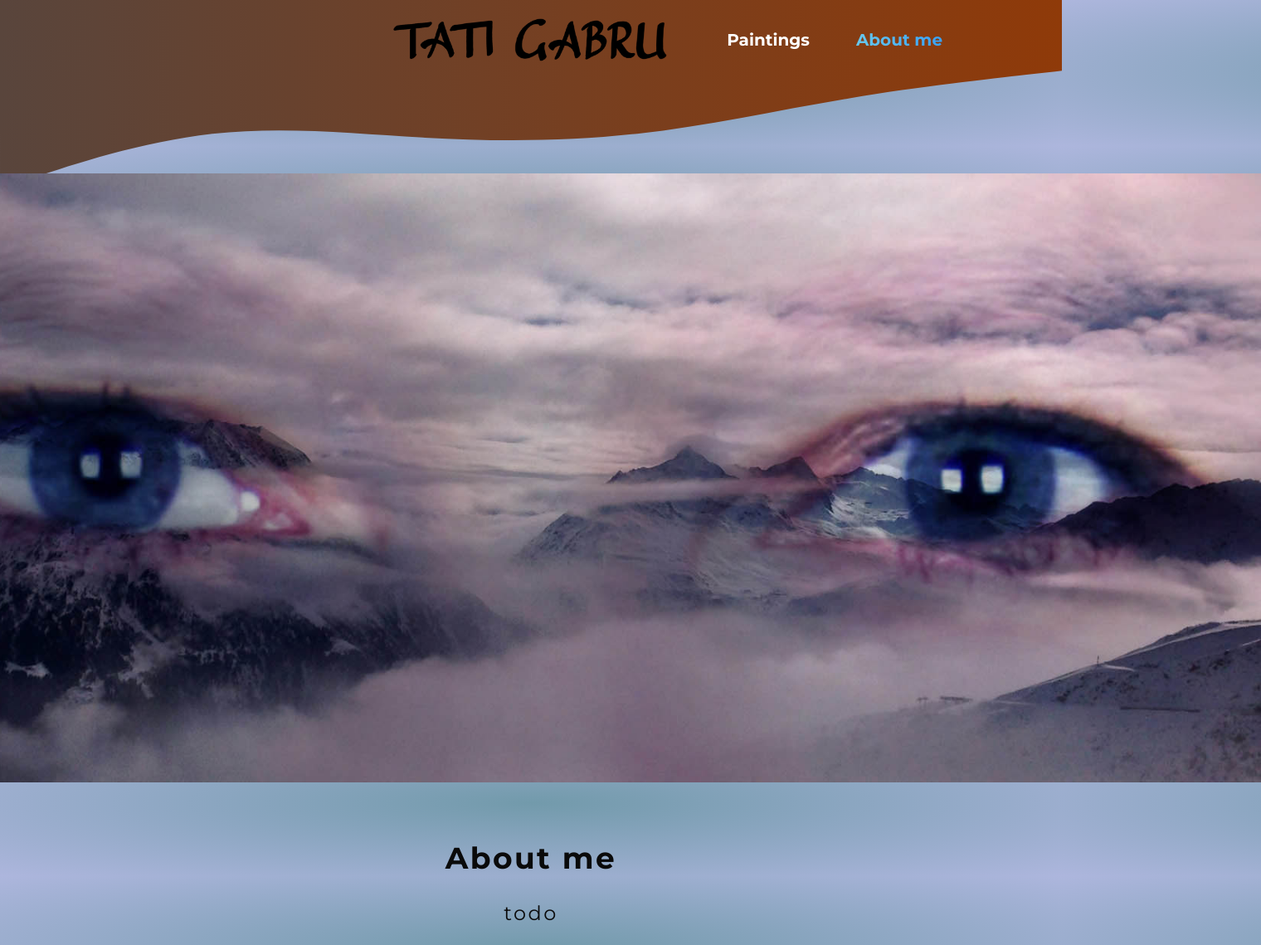
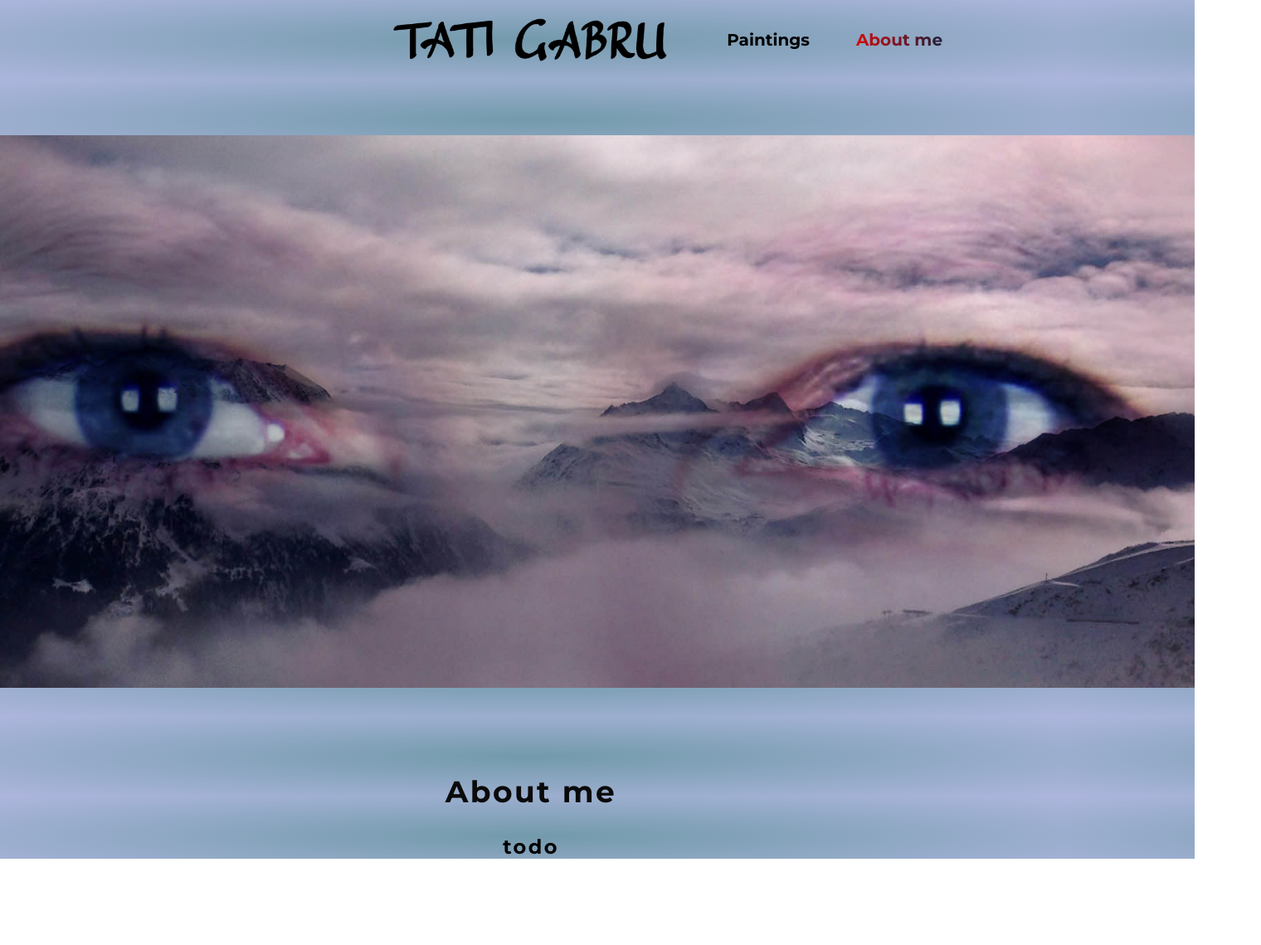
Before and after one commit to tatigabru/gallery, a Next.js app: page /about in a window 1280 px wide. Shown: the whole page at 83% size, 1520 px wide, since content can reach past the window. After the commit the page ends 1035 px from the top, so only its background shows below. Built offline with nearby package versions, Linux system fonts and the light colour scheme.

Commit message:
Remove header svg; change html font, minor style changes

```diff
--- a/app/about/page.module.css
+++ b/app/about/page.module.css
@@ -1,7 +1,5 @@
 
 .header {
-    gap: 3rem;
-    margin: 3rem auto 5rem auto;
     width: 90%;
     max-width: 75rem;
     color: #ddd6cb;
@@ -31,7 +29,7 @@
   .main h2 {
     font-family: 'Montserrat', sans-serif;
     font-size: 2rem;
-    margin-bottom: 3rem;
+    margin-bottom: 0rem;
     color: #ddd6cb;
   }
 
@@ -39,9 +37,7 @@
     position: absolute; /* Position absolutely */
     left: 50%; /* Move it to the horizontal center */
     transform: translateX(-50%); /* Shift back by half its own width */
-    align-items: center;
-    justify-content: center;
-    gap: 1rem;
+    gap: 0rem;
     color: #0a0a0a;
     font-family: 'Montserrat', sans-serif;
     letter-spacing: 0.15rem;
@@ -50,7 +46,7 @@
   }
 
   .about img {
-    width: 110rem;
+    width: 100rem;
     height: 50rem;
     object-fit: contain;
   }
@@ -68,16 +64,10 @@
     gap: 2rem;
   }
 
-  .perks img {
-    width: 8rem;
-    height: 8rem;
-    object-fit: contain;
-  }
-
-  .perks p {
+  .about p {
     font-family: 'Montserrat', sans-serif;
     font-size: 1.5rem;
     font-weight: bold;
     margin: 0;
-    color: #ddd6cb;
+    color: #000000;
   }
--- a/app/globals.css
+++ b/app/globals.css
@@ -1,11 +1,13 @@
 @import url('https://fonts.googleapis.com/css2?family=Quicksand:wght@400;600;700&family=Montserrat:wght@400;700&display=swap');
+@import url('https://fonts.googleapis.com/css2?family=Permanent+Marker&display=swap');
 
 * {
   box-sizing: border-box;
 }
 
 html {
-  font-family: 'Quicksand', sans-serif;
+  /* font-family: 'Quicksand', sans-serif; */
+  font-family: 'Montserrat', sans-serif;
 }
 
 body {
@@ -16,14 +18,15 @@ body {
 .header-background {
   position: absolute;
   width: 100%;
-  height: 320px;
+  height: 100px;
   top: 0;
   left: 0;
   z-index: -1;
+  /* background: #ffffff; */
 }
 
 svg {
-  display: block;
+  display: none; /* block; */
   width: 100%;
   height: auto;
 }
--- a/app/page.js
+++ b/app/page.js
@@ -5,9 +5,11 @@ export default function Home() {
   return (
     <>
       <header className={classes.header}>
-        <h1 className={classes.hero}> title</h1>
         <div className={classes.slideshow}>
           <ImageSlideshow />
+        </div>
+        <div className='hero'>
+          <h1>Text</h1>
         </div>
       </header>
       <main>
--- a/app/page.module.css
+++ b/app/page.module.css
@@ -1,8 +1,8 @@
 
 .header {
     display: flex;
-    gap: 1rem;
-    margin: 1rem auto;
+    gap: 2rem;
+    margin: 4rem auto;
     width: 90%;
     max-width: 75rem;
     position: relative; /* Add this to allow absolute positioning of logo */
@@ -20,14 +20,14 @@
 
   .hero h1 {
     font-size: 2rem;
-    font-weight: bold;
-    font-family: 'Montserrat', sans-serif;
+    font-family: 'Permanent Marker', cursive;
     letter-spacing: 0.15rem;
-    text-transform: uppercase;
-    background: linear-gradient(90deg, #39c0fa, #448cff);
-    background-clip: text;
-    -webkit-background-clip: text;
-    -webkit-text-fill-color: transparent;
+  }
+
+  .hero h2 {
+    font-size: 2rem;
+    font-family: 'Permanent Marker', cursive;
+    letter-spacing: 0.15rem;
   }
 
   .cta {
--- a/components/main-header.module.css
+++ b/components/main-header.module.css
@@ -29,7 +29,7 @@
 
   .nav a {
     text-decoration: none;
-    color: #ffffff;
+    color: #000000;
     font-weight: bold;
     padding: 0.5rem 1rem;
     border-radius: 0.5rem;
@@ -37,15 +37,15 @@
 
   .nav a:hover,
   .nav a:active {
-    background: linear-gradient(90deg,  #6fcdea, #319cf9);
+    background: linear-gradient(90deg,  #ef0909, #03223d);
     background-clip: text;
     -webkit-background-clip: text;
     -webkit-text-fill-color: transparent;
-    text-shadow: 0 0 18px rgba(51, 57, 65, 0.8);
+    text-shadow: 0 0 18px rgba(151, 212, 242, 0.8);
   }
 
   .active {
-    background: linear-gradient(90deg, #6fcdea, #319cf9);
+    background: linear-gradient(90deg,  #ef0909, #03223d);
     background-clip: text;
     -webkit-background-clip: text;
     -webkit-text-fill-color: transparent;
```
